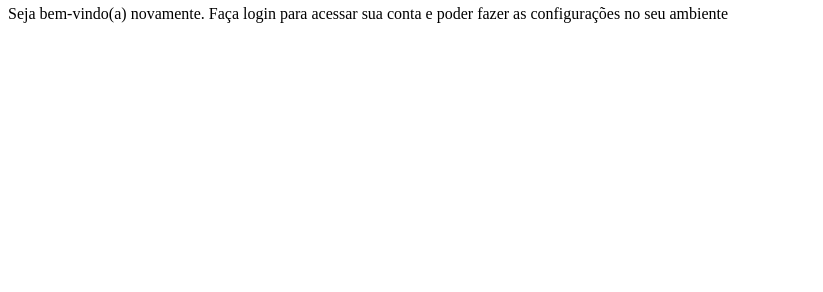
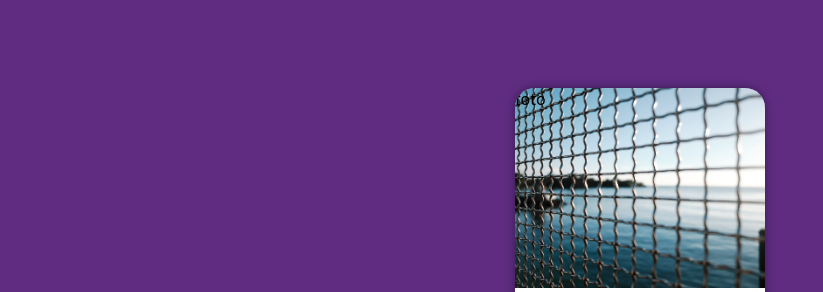
Before and after one commit to joaovitor6213/Projeto-login, a plain HTML site: page index.html in a window 1280 px wide. Shown: the part 62-354 px from the top of the page, without its empty margins (0-823 px from the left). Drawn offline with Linux system fonts and the light colour scheme.

Commit message:
voltamos ao curso

```diff
--- a/estilos/style.css
+++ b/estilos/style.css
@@ -1 +1,53 @@
 @charset "UTF-8";
+
+/*
+paleta de cores:
+verde: #49a09d
+roxo: #50f2c82
+*/
+
+* {
+  font-family: system-ui, -apple-system, BlinkMacSystemFont, 'Segoe UI', Roboto, Oxygen, Ubuntu, Cantarell, 'Open Sans', 'Helvetica Neue', sans-serif;
+  padding: 0px;
+  margin: 0px;
+  box-sizing: border-box;
+}
+
+body, html {
+    background-color: #5f2c82 ;
+    height: 100vh;
+    width: 100vw;
+}
+
+main{
+    position: relative;
+    height: 100vh;
+    width: 100vw;
+}
+
+section#login {
+    position: absolute;
+    top: 50%;
+    left: 50%;
+    transform: translate(-50%, -50%);
+    overflow: hidden;
+
+
+    background-color: white;
+    width: 250px;
+    height: 500px;
+    border-radius: 20px;
+    box-shadow: 0px 0px 10px rgba(0, 0, 0, 0.416);
+}
+
+section#login > div#imagem {
+    background: #5f2c82 url(../imagens/pexels-inky-torex-377313981-15230519.jpg) no-repeat;
+    background-size: cover;
+    height: 200px;
+}
+
+section#login > div#formulario {
+    display: block;
+    padding: 10px;
+
+}
--- a/index.html
+++ b/index.html
@@ -10,7 +10,7 @@
     <main>
         <section id="login">
             <div id="imagem">
-
+                foto
             </div>
             <div id="formulario">
                 <h1>Login</h1>
```
